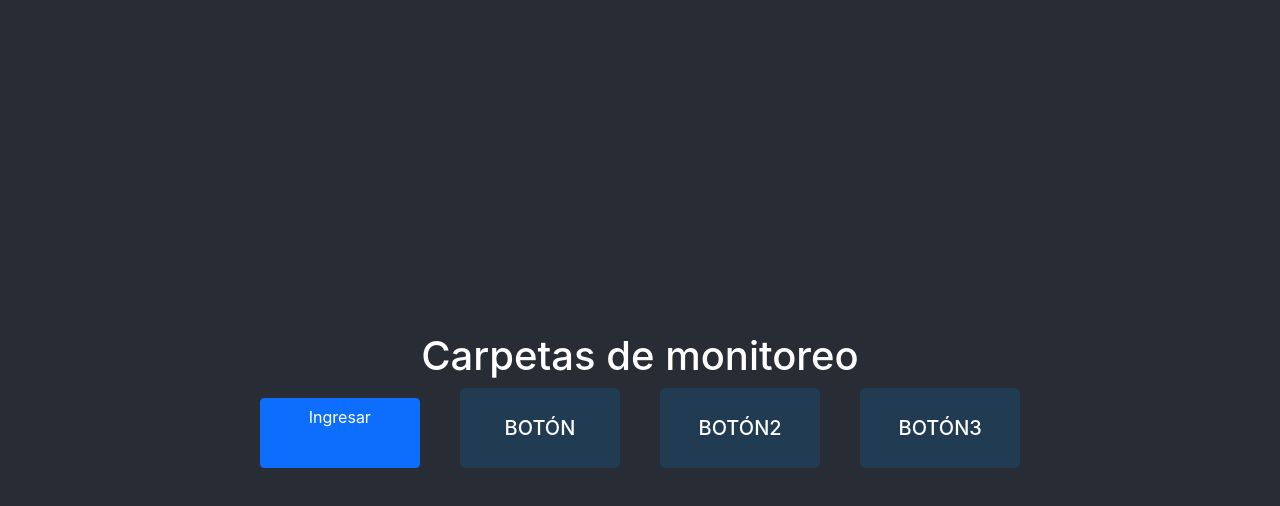
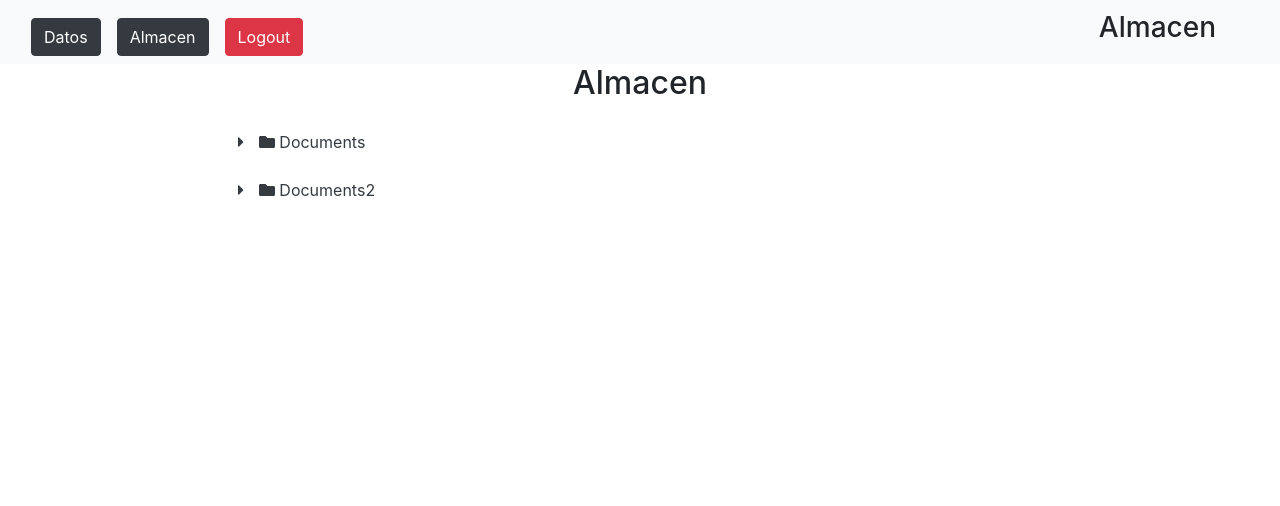
Before and after one commit to MontielJuan/Proyecto-carpetas-RST, a React (Create React App) app: page /almacen in a window 1280 px wide. Shown: the top 506 px of the page. Built offline with nearby package versions, Linux system fonts and the light colour scheme; no server answers; sample sign-in values are in the browser's storage.

Commit message:
Carpetas included

```diff
--- a/package.json
+++ b/package.json
@@ -3,6 +3,9 @@
   "version": "0.1.0",
   "private": true,
   "dependencies": {
+    "@fortawesome/fontawesome-svg-core": "^1.3.0",
+    "@fortawesome/free-solid-svg-icons": "^6.0.0",
+    "@fortawesome/react-fontawesome": "^0.1.17",
     "@react-firebase/database": "^0.3.11",
     "@testing-library/jest-dom": "^5.11.10",
     "@testing-library/react": "^11.2.6",
--- a/public/index.html
+++ b/public/index.html
@@ -24,7 +24,67 @@
       work correctly both with client-side routing and a non-root public URL.
       Learn how to configure a non-root public URL by running `npm run build`.
     -->
-    <link href="https://cdn.jsdelivr.net/npm/bootstrap@5.1.3/dist/css/bootstrap.min.css" rel="stylesheet" integrity="sha384-1BmE4kWBq78iYhFldvKuhfTAU6auU8tT94WrHftjDbrCEXSU1oBoqyl2QvZ6jIW3" crossorigin="anonymous">
+           <!-- Bootstrap core CSS -->
+           <link
+           rel="stylesheet"
+           href="https://stackpath.bootstrapcdn.com/bootstrap/4.3.1/css/bootstrap.min.css"
+           integrity="sha384-ggOyR0iXCbMQv3Xipma34MD+dH/1fQ784/j6cY/iJTQUOhcWr7x9JvoRxT2MZw1T"
+           crossorigin="anonymous"
+       />
+
+       <!-- Font Awesome JS -->
+       <script
+           defer
+           src="https://use.fontawesome.com/releases/v5.0.13/js/solid.js"
+           integrity="sha384-tzzSw1/Vo+0N5UhStP3bvwWPq+uvzCMfrN1fEFe+xBmv1C/AtVX5K0uZtmcHitFZ"
+           crossorigin="anonymous"
+       ></script>
+       <script
+           defer
+           src="https://use.fontawesome.com/releases/v5.0.13/js/fontawesome.js"
+           integrity="sha384-6OIrr52G08NpOFSZdxxz1xdNSndlD4vdcf/q2myIUVO0VsqaGHJsB0RaBE01VTOY"
+           crossorigin="anonymous"
+       ></script>
+       <script src="https://cdn.polyfill.io/v2/polyfill.min.js?features=default,fetch,Array.prototype.includes"></script>
+       <!-- Place this tag in your head or just before your close body tag. -->
+       <script async defer src="https://buttons.github.io/buttons.js"></script>
+       <script src="https://apis.google.com/js/platform.js"></script>
+   </head>
+
+   <body>
+       <noscript>You need to enable JavaScript to run this app.</noscript>
+       <div id="root"></div>
+       <!--
+         This HTML file is a template.
+         If you open it directly in the browser, you will see an empty page.
+         You can add webfonts, meta tags, or analytics to this file.
+         The build step will place the bundled scripts into the <body> tag.
+         To begin the development, run `npm start` or `yarn start`.
+         To create a production bundle, use `npm run build` or `yarn build`.
+       -->
+
+       <!-- Bootstrap core JavaScript -->
+       <script
+           src="https://cdnjs.cloudflare.com/ajax/libs/jquery/3.3.1/jquery.slim.min.js"
+           integrity="sha256-3edrmyuQ0w65f8gfBsqowzjJe2iM6n0nKciPUp8y+7E="
+           crossorigin="anonymous"
+       ></script>
+       <!-- <script
+           src="https://code.jquery.com/jquery-3.3.1.slim.min.js"
+           integrity="sha384-q8i/X+965DzO0rT7abK41JStQIAqVgRVzpbzo5smXKp4YfRvH+8abtTE1Pi6jizo"
+           crossorigin="anonymous"
+       ></script>
+        -->
+       <script
+           src="https://cdnjs.cloudflare.com/ajax/libs/popper.js/1.14.7/umd/popper.min.js"
+           integrity="sha384-UO2eT0CpHqdSJQ6hJty5KVphtPhzWj9WO1clHTMGa3JDZwrnQq4sF86dIHNDz0W1"
+           crossorigin="anonymous"
+       ></script>
+       <script
+           src="https://stackpath.bootstrapcdn.com/bootstrap/4.3.1/js/bootstrap.min.js"
+           integrity="sha384-JjSmVgyd0p3pXB1rRibZUAYoIIy6OrQ6VrjIEaFf/nJGzIxFDsf4x0xIM+B07jRM"
+           crossorigin="anonymous"
+       ></script>
     <title>React App</title>
   </head>
   <body>
--- a/src/App.js
+++ b/src/App.js
@@ -9,7 +9,7 @@ import Home from './pages/Home';
 import Login from './pages/Login';
 import { auth } from './firebase';
 import Data from './pages/Data';
-import almacen from './pages/almacen'
+import almacen from './pages/Almacen'
 
 
 import "../src/App.css"
@@ -40,7 +40,7 @@ function PublicRoute({ component: Component, authenticated, ...rest}) {
       authenticated === false ? (
         <Component {...props} />
       ) : (
-        <Redirect to='/almacen' />
+        <Redirect to='/data' />
         )
     }
     />
@@ -84,6 +84,11 @@ class App extends Component {
           <Switch>
             <Route exact path="/" component={Home} />
             <PrivateRoute
+              path="/data"
+              authenticated={this.state.authenticated}
+              component={Data}
+            />
+            <PrivateRoute
               path="/almacen"
               authenticated={this.state.authenticated}
               component={almacen}
--- /dev/null
+++ b/src/components/Header.jsx
@@ -0,0 +1,26 @@
+import React from "react";
+import { Link } from "react-router-dom";
+import { auth } from "../firebase";
+
+const Header = ({ title = "Page Title" }) => {
+  return (
+    <nav className="navbar navbar-expand-lg navbar-light bg-light">
+      <div className="container-fluid pr-5">
+        <div>
+          <Link className="btn btn-dark mr-3" to="/data">
+            Datos
+          </Link>
+          <Link className="btn btn-dark mr-3" to="/almacen">
+            Almacen
+          </Link>
+          <button className="btn btn-danger mr-3" onClick={() => auth().signOut()}>
+            Logout
+          </button>
+        </div>
+        <h3>{title}</h3>
+      </div>
+    </nav>
+  );
+};
+
+export default Header;
--- /dev/null
+++ b/src/components/Tree.jsx
@@ -0,0 +1,52 @@
+import { FontAwesomeIcon } from "@fortawesome/react-fontawesome";
+import React, { useState } from "react";
+import "./index.css";
+
+const Tree = ({ data = [] }) => {
+  return (
+    <div className="d-tree">
+      <ul className="d-flex d-tree-container flex-column">
+        {data.map((tree) => (
+          <TreeNode node={tree} />
+        ))}
+      </ul>
+    </div>
+  );
+};
+
+const TreeNode = ({ node }) => {
+  const [childVisible, setChildVisiblity] = useState(false);
+
+  const hasChild = node.children ? true : false;
+
+  return (
+    <li className={`d-tree-node border-0`}>
+      <div className="d-flex" onClick={(e) => setChildVisiblity((v) => !v)}>
+        {hasChild && (
+          <div
+            className={`d-inline d-tree-toggler ${
+              childVisible ? "active" : ""
+            }`}
+          >
+            <FontAwesomeIcon icon="caret-right"/>
+          </div>
+        )}
+
+        <div className="col d-tree-head">
+          <i className={`mr-1 ${node.icon} ${node.cursor}`}> </i>
+          {node.label}
+        </div>
+      </div>
+
+      {hasChild && childVisible && (
+        <div className="d-tree-content">
+          <ul className="d-flex d-tree-container flex-column">
+            <Tree data={node.children} />
+          </ul>
+        </div>
+      )}
+    </li>
+  );
+};
+
+export default Tree;
--- /dev/null
+++ b/src/components/index.css
@@ -0,0 +1,16 @@
+.d-tree-container {
+    list-style: none;
+    padding: 0;
+  }
+
+  .d-tree-node {
+    padding: 0.75rem 1.25rem;
+}
+
+  .d-tree-toggler.active {
+    transform: rotate(45deg);
+  }
+
+  .cursor-pointer{
+      cursor: pointer;
+  }
--- a/src/pages/Data.jsx
+++ b/src/pages/Data.jsx
@@ -1,8 +1,8 @@
 import React, { useEffect, useState } from "react";
-import { auth } from "../firebase";
 import firebase  from "../firebase"
 import TablaGastos from "../components/TablaGastos";
 import { SelectCity } from "../components/SelectCity";
+import Header from "../components/Header";
 
 
 const Data = () => {
@@ -45,14 +45,8 @@ const Data = () => {
 
     return (
         <>
-        <nav className="navbar navbar-expand-sm navbar-light">
 
-          <a className="p-2 navbar-brand" href="/data" >
-
-            Monitoreo de dispositivos
-          </a>
-          <button className="btn btn-dark mr-3" onClick={() => auth().signOut()}>Logout</button>
-        </nav>
+        <Header title="Monitoreo de dispositivos"></Header>
 
         <br></br>
 
--- a/src/pages/Home.jsx
+++ b/src/pages/Home.jsx
@@ -11,7 +11,7 @@ const HomePage = () => {
                 <h1 className="display-4">Bienvenido</h1>
               </div>
               <div className="mt-4 ">
-                <Link className="btn btn-primary px-5 mr-3" to = "/almacen">Ingresar</Link>
+                <Link className="btn btn-primary px-5 mr-3" to = "/login">Ingresar</Link>
               </div>
             </section>
           </div>
--- a/src/pages/almacen.jsx
+++ b/src/pages/almacen.jsx
@@ -1,26 +1,79 @@
-import React from 'react';
-import { Link } from 'react-router-dom';
+import React from "react";
+import Header from "../components/Header";
+import Tree from "../components/Tree";
 
-const botonprueba = () => {
+const treeData = [
+  {
+    key: "0",
+    label: "Documents",
+    icon: "fa fa-folder",
+    title: "Documents Folder",
+    cursor: "cursor-pointer",
+    children: [
+      {
+        key: "0-0",
+        label: "Document 1-1",
+        icon: "fa fa-folder",
+        title: "Documents Folder",
+        cursor: "cursor-pointer",
+        children: [
+          {
+            key: "0-1-1",
+            label: "Document-0-1.doc",
+            icon: "fa fa-file",
+            title: "Documents Folder",
+          },
+          {
+            key: "0-1-2",
+            label: "Document-0-2.doc",
+            icon: "fa fa-file",
+            title: "Documents Folder",
+          },
+        ],
+      },
+    ],
+  },
+  {
+    key: "1",
+    label: "Documents2",
+    icon: "fa fa-folder",
+    title: "Documents Folder2",
+    cursor: "cursor-pointer",
+    children: [
+      {
+        key: "0-1-1",
+        label: "Document-0-1.doc",
+        icon: "fa fa-file",
+        title: "Documents Folder",
+      },
+      {
+        key: "0-1-2",
+        label: "Document-0-2.doc",
+        icon: "fa fa-file",
+        title: "Documents Folder",
+      },
+    ],
+  },
+];
 
+const TreeList = () => {
+  return (
+    <>
+	<Header title="Almacen"></Header>
+      <div className="row">
+        <div className="col text-center">
+          <h2>Almacen</h2>
+          <p className="mt-3">
+            <div className="row mt-3 d-flex justify-content-center">
+              <div className="col-lg-8 text-left text-dark">
+                <Tree data={treeData} />
+              </div>
+            </div>
+          </p>
+        </div>
+      </div>
+    </>
+  );
+};
 
-
-
-
-	return (
-
-    <div className="App-header">
-		<h1>Carpetas de monitoreo</h1>
-        <section>
-			<div className="contenedor-botones">
-				<Link className="btn btn-primary px-5 mr-3" to = "">Ingresar</Link>
-				<button className='boton uno'><span>Botón</span></button>
-				<button className='boton dos'><span>Botón2</span></button>
-				<button className='boton tres'><span>Botón3</span></button>
-        	</div>
-        </section>
-    </div>
-    )
-}
-
-export default botonprueba
+export default TreeList;
```
Also changed, not shown: 1 other file (tests, documents, lock files or other folders).
